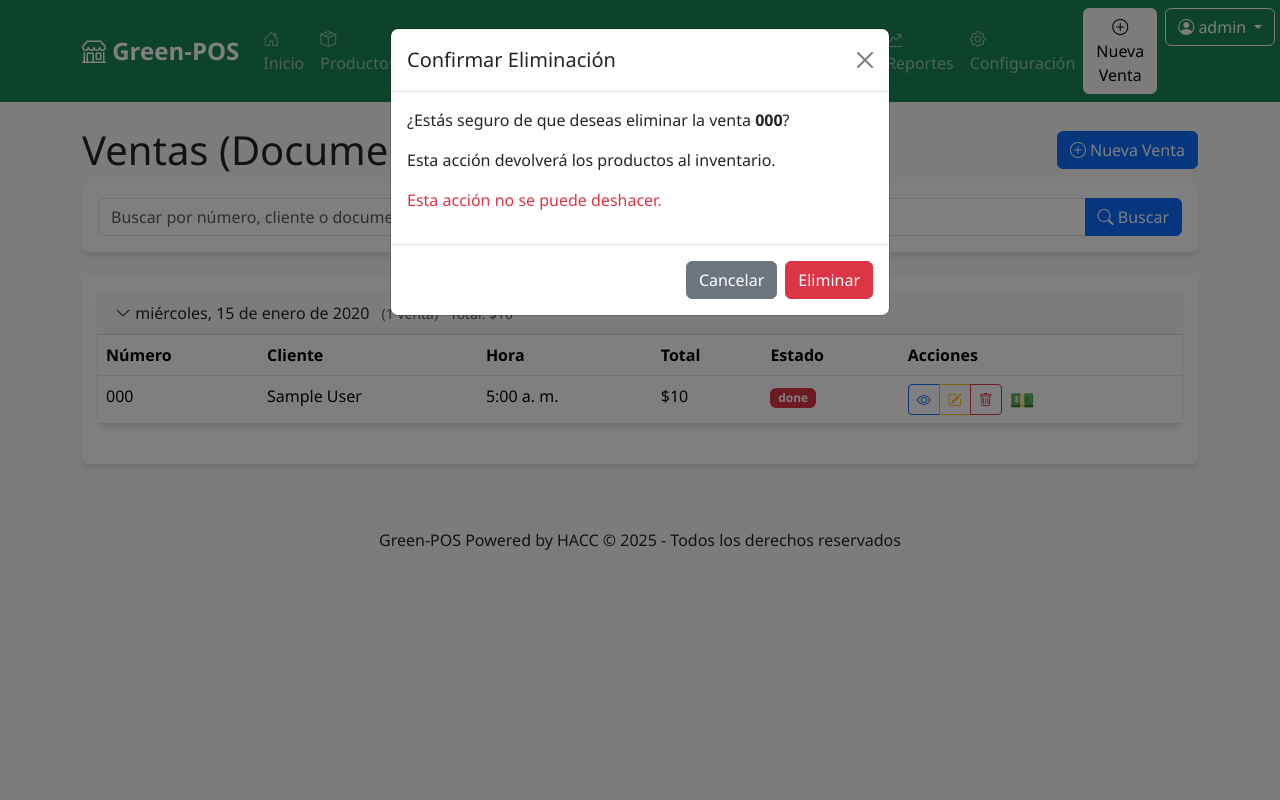
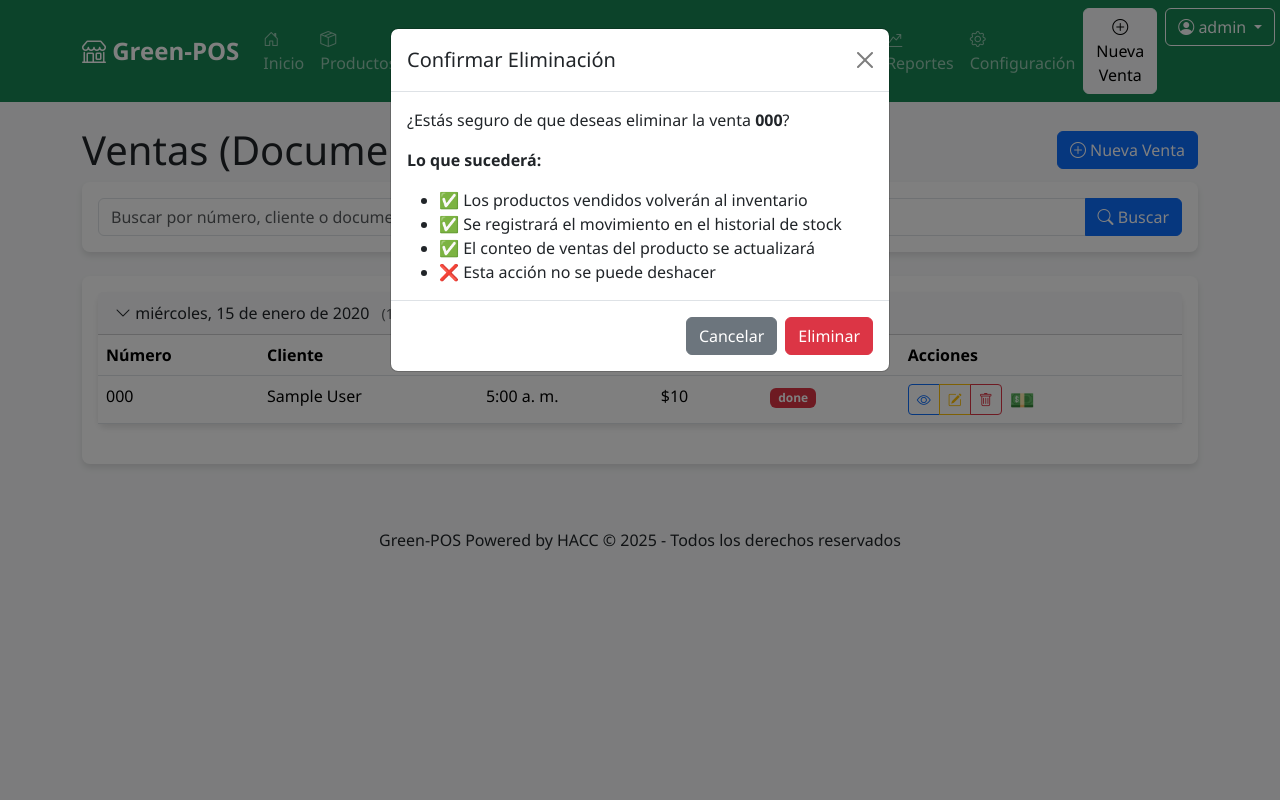
Before and after one commit to handresc1127/Green-POS, a Flask app: page /invoices/ in a window 1280 px wide, after a click on "Eliminar". Run offline with Flask 3, Linux system fonts and the light colour scheme; a user stored in the database is signed in; tables that the repository leaves empty hold one stand-in row (values such as "Sample post"); some libraries are stand-ins or nearby versions.

Commit message:
feat: Enhance invoice deletion process with stock logging and user alerts

```diff
--- a/routes/invoices.py
+++ b/routes/invoices.py
@@ -6,7 +6,7 @@ from zoneinfo import ZoneInfo
 from flask import Blueprint, render_template, request, redirect, url_for, flash
 from flask_login import login_required, current_user
 from extensions import db
-from models.models import Invoice, InvoiceItem, Customer, Product, Setting
+from models.models import Invoice, InvoiceItem, Customer, Product, Setting, ProductStockLog
 from utils.decorators import role_required
 
 invoices_bp = Blueprint('invoices', __name__, url_prefix='/invoices')
@@ -231,22 +231,52 @@ def edit(id):
 @invoices_bp.route('/delete/<int:id>', methods=['POST'])
 @login_required
 def delete(id):
-    """Elimina una factura no validada y restaura stock."""
+    """Elimina una factura no validada, restaura stock y registra en log."""
     try:
         invoice = Invoice.query.get_or_404(id)
         if invoice.status == 'validated':
             flash('No se puede eliminar una venta validada', 'danger')
             return redirect(url_for('invoices.list'))
 
-        # Restore product stock
+        # Guardar información para el log antes de eliminar
+        invoice_number = invoice.number
+        items_info = []
+
+        # Restaurar stock de productos y registrar en log
         for item in invoice.items:
             product = item.product
             if product:
+                old_stock = product.stock
                 product.stock += item.quantity
+                new_stock = product.stock
 
+                # Guardar info para log
+                items_info.append({
+                    'product': product,
+                    'quantity': item.quantity,
+                    'old_stock': old_stock,
+                    'new_stock': new_stock
+                })
+
+        # Eliminar la factura (cascade eliminará InvoiceItems)
         db.session.delete(invoice)
+        db.session.flush()  # Flush antes de crear logs
+
+        # Crear logs de movimiento de inventario
+        for info in items_info:
+            log = ProductStockLog(
+                product_id=info['product'].id,
+                user_id=current_user.id,
+                quantity=info['quantity'],
+                movement_type='addition',
+                reason=f'Devolución por eliminación de venta {invoice_number}',
+                previous_stock=info['old_stock'],
+                new_stock=info['new_stock']
+            )
+            db.session.add(log)
+
         db.session.commit()
-        flash('Venta eliminada exitosamente', 'success')
+        flash(f'Venta {invoice_number} eliminada exitosamente. Stock restaurado.', 'success')
     except Exception as e:
         db.session.rollback()
         flash(f'Error al eliminar venta: {str(e)}', 'error')
--- a/templates/invoices/form.html
+++ b/templates/invoices/form.html
@@ -503,7 +503,6 @@
             }
         };
 
-        const originalSubmitHandler = document.getElementById('invoiceForm').onsubmit;
         document.getElementById('invoiceForm').addEventListener('submit', function(e){
             if (!customerIdInput.value) {
                 e.preventDefault();
--- a/templates/invoices/list.html
+++ b/templates/invoices/list.html
@@ -287,9 +287,18 @@
                 <button type="button" class="btn-close" data-bs-dismiss="modal"></button>
             </div>
             <div class="modal-body">
+                <div class="alert alert-warning">
+                    <i class="bi bi-exclamation-triangle-fill"></i>
+                    <strong>¡Atención!</strong> Esta acción es permanente.
+                </div>
                 <p>¿Estás seguro de que deseas eliminar la venta <strong id="invoiceNumber"></strong>?</p>
-                <p>Esta acción devolverá los productos al inventario.</p>
-                <p class="text-danger">Esta acción no se puede deshacer.</p>
+                <p><strong>Lo que sucederá:</strong></p>
+                <ul class="mb-0">
+                    <li>✅ Los productos vendidos volverán al inventario</li>
+                    <li>✅ Se registrará el movimiento en el historial de stock</li>
+                    <li>✅ El conteo de ventas del producto se actualizará</li>
+                    <li>❌ Esta acción no se puede deshacer</li>
+                </ul>
             </div>
             <div class="modal-footer">
                 <button type="button" class="btn btn-secondary" data-bs-dismiss="modal">Cancelar</button>
```
Also changed, not shown: routes/products.py (+7 -2 lines).
